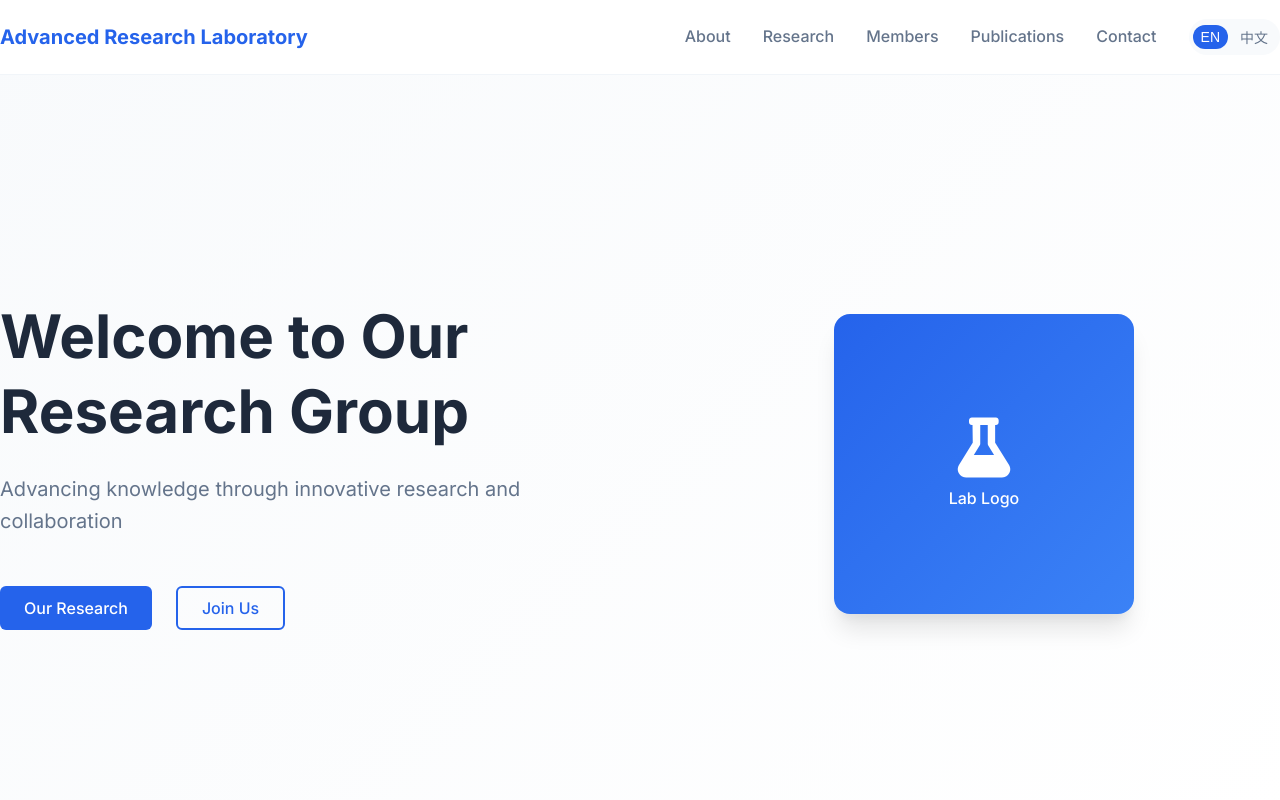
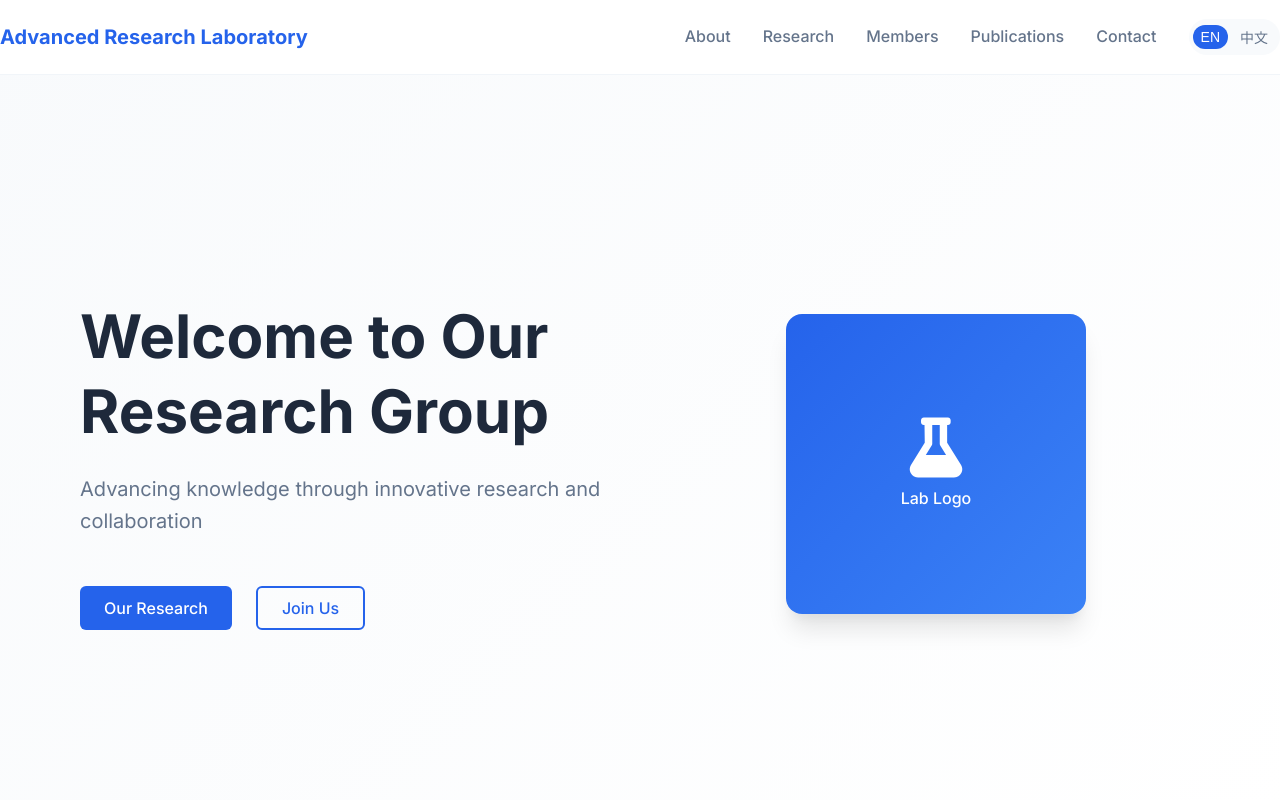
Before and after one commit to luck-seu/luck-seu.github.io, a plain HTML site: page index.html in a window 1280 px wide. Shown: the top 800 px of the page. Drawn offline with Linux system fonts and the light colour scheme.

Commit message:
Fix hero section margins - add proper left/right padding to text content

```diff
--- a/styles/styles.css
+++ b/styles/styles.css
@@ -370,9 +370,24 @@ a:hover {
 .hero-content {
   display: grid;
   grid-template-columns: 1fr 1fr;
-  gap: var(--spacing-4xl);
+  gap: 4rem;
   align-items: center;
   min-height: 600px;
+  max-width: 1200px;
+  margin: 0 auto;
+  padding: 0 1rem;
+}
+
+@media (min-width: 640px) {
+  .hero-content {
+    padding: 0 2rem;
+  }
+}
+
+@media (min-width: 1024px) {
+  .hero-content {
+    padding: 0 2.5rem;
+  }
 }
 
 .hero-text {
```
